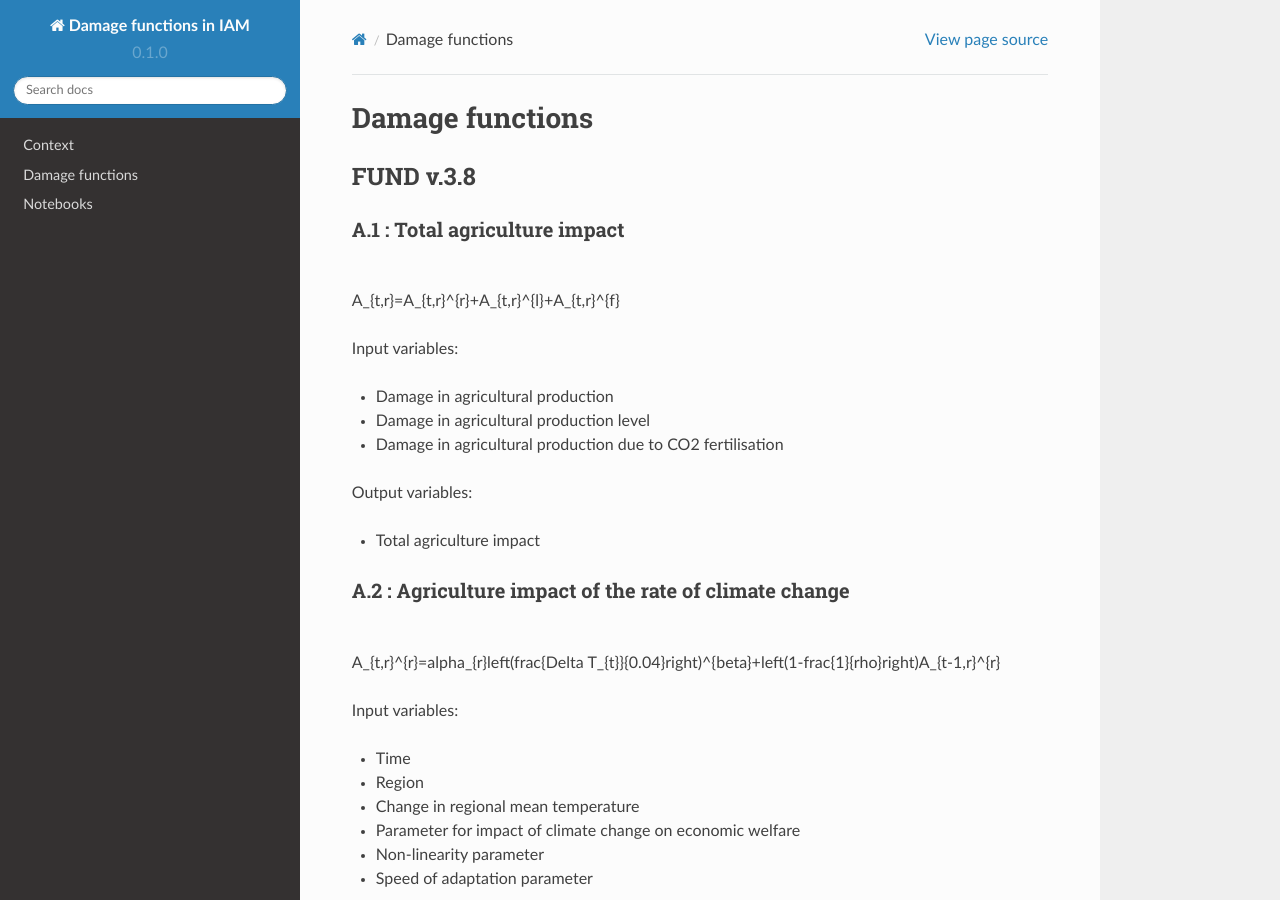
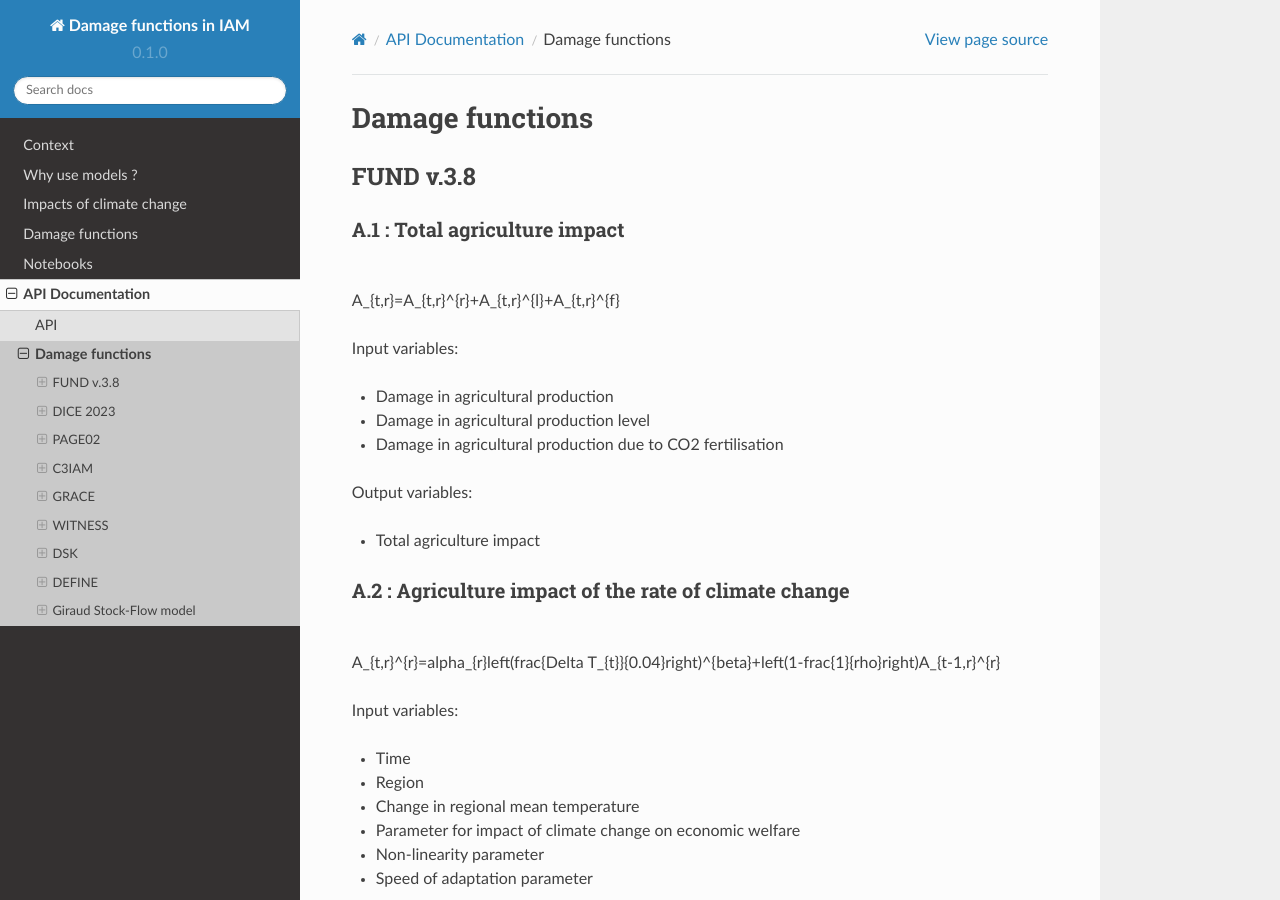
Before and after one commit to ggenelot/damage-functions-modeling, a Sphinx documentation site: the page built from docs/source/4_API/output.rst, in a window 1280 px wide and 900 px high. Built offline with Sphinx 7.4.7 and the Read the Docs theme 2.0.0, drawn with Linux system fonts in a browser that asks for light colours; pages that are not in the unit, such as notebooks, are missing from menus.

Commit message:
A bit more housekeeping

```diff
--- a/docs/source/section1/index.rst
+++ b/docs/source/1_introduction/index.rst
@@ -7,4 +7,6 @@ Welcome to the Introduction section of the documentation!
     :maxdepth: 2
 
     context
+    IAM
+    impacts
     functions
--- /dev/null
+++ b/docs/source/4_API/index.rst
@@ -0,0 +1,8 @@
+API Documentation
+=================
+
+.. toctree::
+    :maxdepth: 2
+
+    api
+    output
--- a/docs/source/index.rst
+++ b/docs/source/index.rst
@@ -17,5 +17,6 @@ Contents
    maxdepth: 2
    caption: Introduction:
 
-   section1/index
-   notebooks/index
+   1_introduction/index
+   3_notebooks/index
+   4_API/index
```
Also changed, not shown: docs/source/generated/lumache.rst (deleted, +0 -30 lines), docs/source/usage.rst (deleted, +0 -31 lines), docs/source/1_introduction/IAM.rst (renamed from docs/source/IAM.rst), docs/source/1_introduction/context.rst (renamed from docs/source/section1/context.rst), docs/source/1_introduction/functions.rst (renamed from docs/source/section1/functions.rst), docs/source/1_introduction/impacts.rst (renamed from docs/source/impacts.rst), docs/source/3_notebooks/index.rst (renamed from docs/source/notebooks/index.rst), docs/source/3_notebooks/test.ipynb (renamed from docs/source/notebooks/test.ipynb), docs/source/4_API/api.rst (renamed from docs/source/api.rst), docs/source/4_API/output.rst (renamed from docs/source/output.rst).
